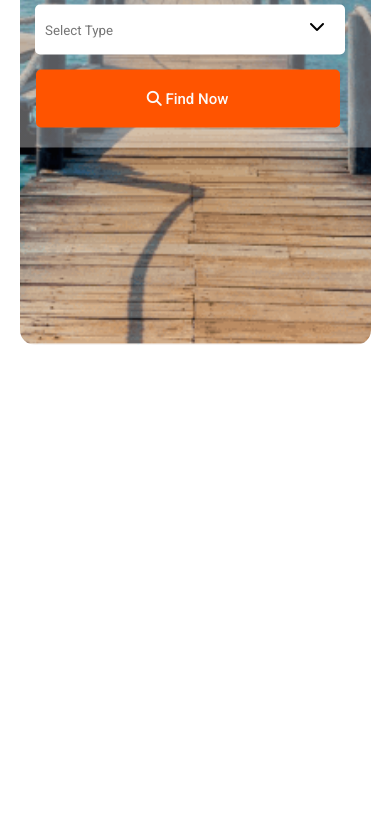
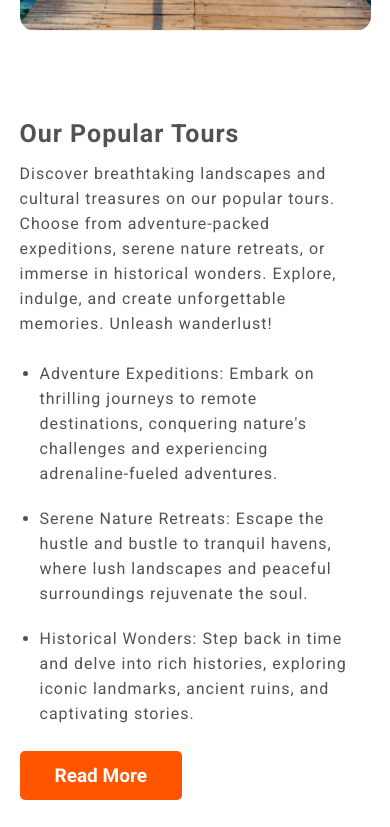
Before and after one commit to sifat6233/FlySafe-Travel-assginment, a plain HTML site: page index.html in a window 390 px wide. Shown: the part 617-1444 px from the top of the page. Before the commit the page ends 962 px from the top, so only its background shows below. Drawn offline with Linux system fonts and the light colour scheme.

Commit message:
populer toues

```diff
--- a/index.html
+++ b/index.html
@@ -49,11 +49,9 @@
                                 <i class="fa-solid fa-chevron-down"></i>
                                 <input type="text" placeholder="Select Type">
                              </div>
-
                              <button type="button"> <i class="fa-solid fa-magnifying-glass"></i> Find Now </button>
                         </div>
                     </div>
-
                 </div>
 
             </div>
@@ -62,9 +60,33 @@
 
 <!-- popular section -------------------------->
         <section class="popular-tour">
+            <div class="popular-tour-container">
+                <div class="popular-tour-des">
+                    <h1>Our popular tours</h1>
+                    <p>Discover breathtaking landscapes and cultural treasures on our popular tours. Choose from adventure-packed expeditions, serene nature retreats, or immerse in historical wonders. Explore, indulge, and create unforgettable memories. Unleash wanderlust!</p>
+                    <div class="popular-des-oreder-list">
+                    <ul>
+                        <li>Adventure Expeditions: Embark on thrilling journeys to remote destinations, conquering nature's challenges and experiencing adrenaline-fueled adventures.</li>
+                        <li>Serene Nature Retreats: Escape the hustle and bustle to tranquil havens, where lush landscapes and peaceful surroundings rejuvenate the soul.</li>
+                        <li>Historical Wonders: Step back in time and delve into rich histories, exploring iconic landmarks, ancient ruins, and captivating stories.</li>
+                    </ul>
+                    </div>
+                    <button type="button" id="btn"> Read More </button>
+                </div>
+                <div class="popular-tour-img">
+                    <img src="Images/Rectangle 4.png" alt="">
+                </div>
+            </div>
+        </section>
 
+
+
+        <!-- choose your destinations section  -->
+        <section class="choose-your-destination">
+            <div class="destinations-title">
+
+            </div>
         </section>
-        <section class="choose-your-destination"></section>
         <section class="why-choose-us"></section>
         <section class="discounts"></section>
         <section class="perfect-place"></section>
--- a/style.css
+++ b/style.css
@@ -160,6 +160,82 @@ i.fa-solid.fa-bars {
 
 
 
+/* popular tour section-------------------------- */
+
+.popular-tour-container {
+    display: flex;
+    width: 100%;
+    justify-content: space-between;
+    padding: 50px 0 50px 0;
+}
+
+.popular-tour-img {
+    width: 50%;
+}
+.popular-tour-des h1 {
+    font-size: 35px;
+    letter-spacing: 1px;
+    text-transform: capitalize;
+    padding-bottom: 25px;
+}
+
+.popular-tour-des {
+    color: #000000ad;
+    letter-spacing: 1px;
+    line-height: 25px;
+    padding-right: 30px;
+    width: 50%;
+}
+
+.popular-tour-img img {
+    width: 100%;
+}
+
+.popular-des-oreder-list {
+    padding: 15px 20px 15px 20px;
+}
+
+.popular-des-oreder-list li {
+    padding: 10px 0;
+}
+
+button#btn {
+    padding: 13px 35px;
+    border: none;
+    background: #ff5400;
+    color: white;
+    font-size: 19px;
+    font-weight: 600;
+    border-radius: 5px;
+    cursor: pointer;
+    transition: .2s;
+}
+
+button#btn:hover {
+    background: #bd370dc2;
+}
+
+
+
+
+
+
+
+
+
+
+
+
+
+
+
+
+
+
+
+
+
+
 /* @media section  */
 @media only screen and (max-width: 600px) {
     .container{
@@ -218,11 +294,30 @@ i.fa-solid.fa-bars {
     }
 
     .banner-find-travel-container{
-        height: 100vh;
+        padding: 40px 0;
     }
 
     .travel-search-container {
         width: auto;
         height: auto;
     }
+
+
+    /* popular plan  */
+    .popular-tour-container{
+        display: inline-block;
+    }
+    .popular-tour-des{
+        width: 100%;
+        padding-right: 0;
+        margin-top: 40px;
+    }
+    .popular-tour-img{
+        width: 100%;
+        margin-top: 40px;
+    }
+    .popular-tour-des h1 {
+        font-size: 25px;
+        padding-bottom: 15px;
+    }
 }
```
